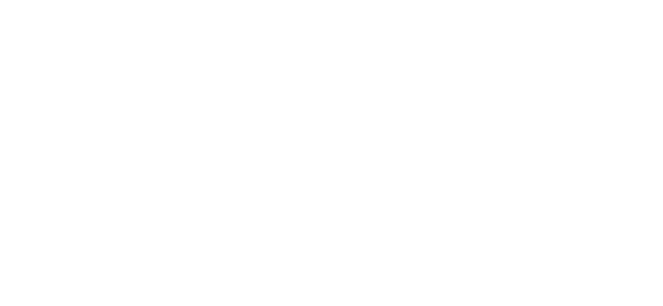
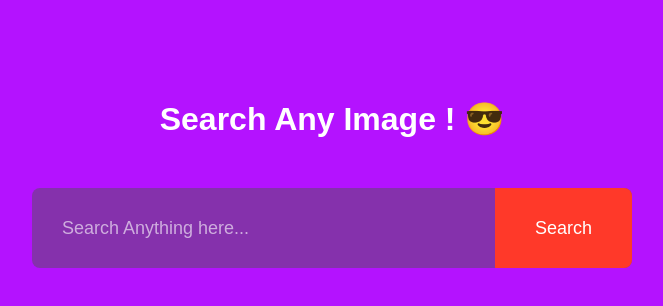
Before and after one commit to Parv-gugnani/JavaScript-Projects, a plain HTML site: page Image search engine/index.html in a window 1280 px wide. Shown: the whole page, without its empty margins (308-971 px from the left). Drawn offline with Linux system fonts and the light colour scheme.

Commit message:
html css done

```diff
--- a/Image search engine/index.html
+++ b/Image search engine/index.html
@@ -7,5 +7,19 @@
     <link rel="stylesheet" href="style.css" />
     <title>Image Search Engine</title>
   </head>
-  <body></body>
+  <body>
+    <h1>Search Any Image ! 😎</h1>
+    <form id="search-form">
+      <input
+        type="text"
+        id="search-box"
+        placeholder="Search Anything here..."
+      />
+      <button>Search</button>
+    </form>
+
+    <div id="search-result"></div>
+    <button id="show-more-btn"></button>
+    <script src="script.js"></script>
+  </body>
 </html>
--- a/Image search engine/style.css
+++ b/Image search engine/style.css
@@ -0,0 +1,71 @@
+* {
+  margin: 0;
+  padding: 0;
+  font-family: "Poppins", sans-serif;
+  box-sizing: border-box;
+}
+
+/* #21d4fd #b721ff  */
+body {
+  background-color: #b412ff;
+  color: #fff;
+}
+
+h1 {
+  text-align: center;
+  margin: 100px auto 50px;
+  font-weight: 600;
+}
+
+form {
+  width: 90%;
+  max-width: 600px;
+  margin: auto;
+  height: 80px;
+  background: #8531ac;
+  display: flex;
+  align-items: center;
+  border-radius: 8px;
+}
+
+form input {
+  flex: 1;
+  height: 100%;
+  border: 0;
+  outline: 0;
+  background: transparent;
+  color: #fff;
+  font-size: 18px;
+  padding: 0 30px;
+}
+
+form button {
+  padding: 0 40px;
+  height: 100%;
+  background: #ff3929;
+  color: #fff;
+  font-size: 18px;
+  border: 0;
+  outline: 0;
+  border-top-right-radius: 8px;
+  border-bottom-right-radius: 8px;
+  cursor: pointer;
+}
+
+::placeholder {
+  color: #fff;
+  font-size: 18px;
+  opacity: 60%;
+}
+
+#show-more-btn {
+  background: #ff3929;
+  color: #fff;
+  border: 0;
+  outline: 0;
+  padding: 10px 20px;
+  border-radius: 4px;
+  margin: 10px auto 100px;
+  cursor: pointer;
+  display: none;
+}
```
Also changed, not shown: Image search engine/script.js (added).
